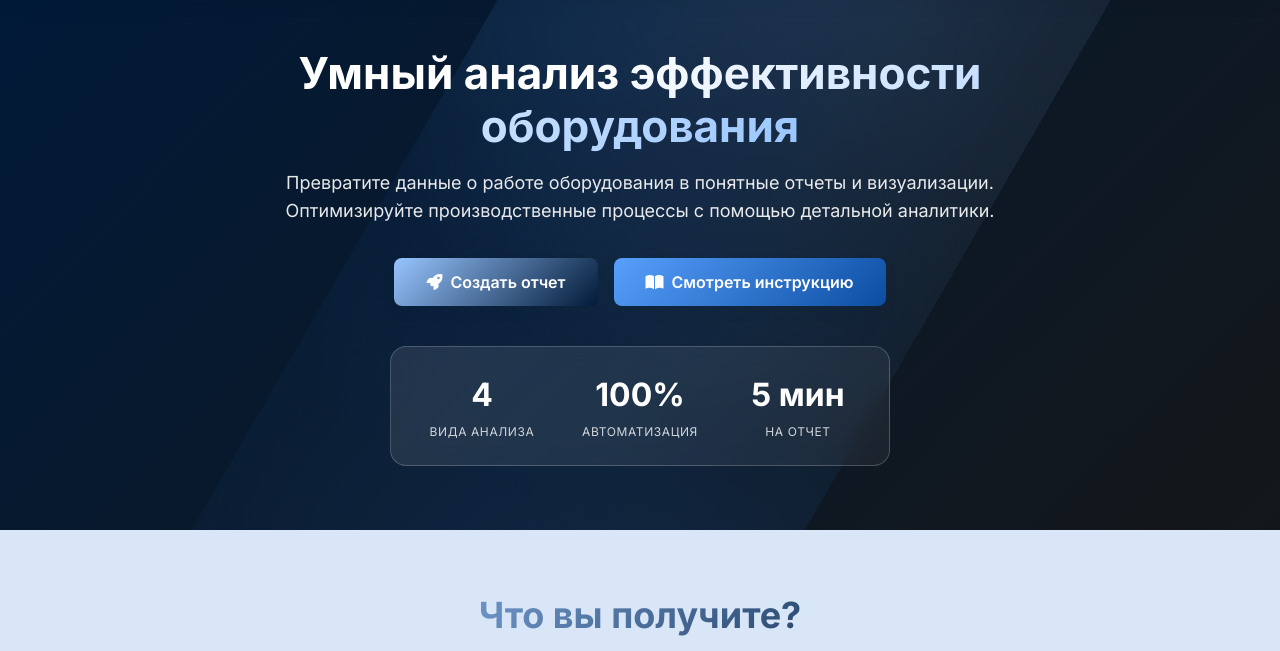
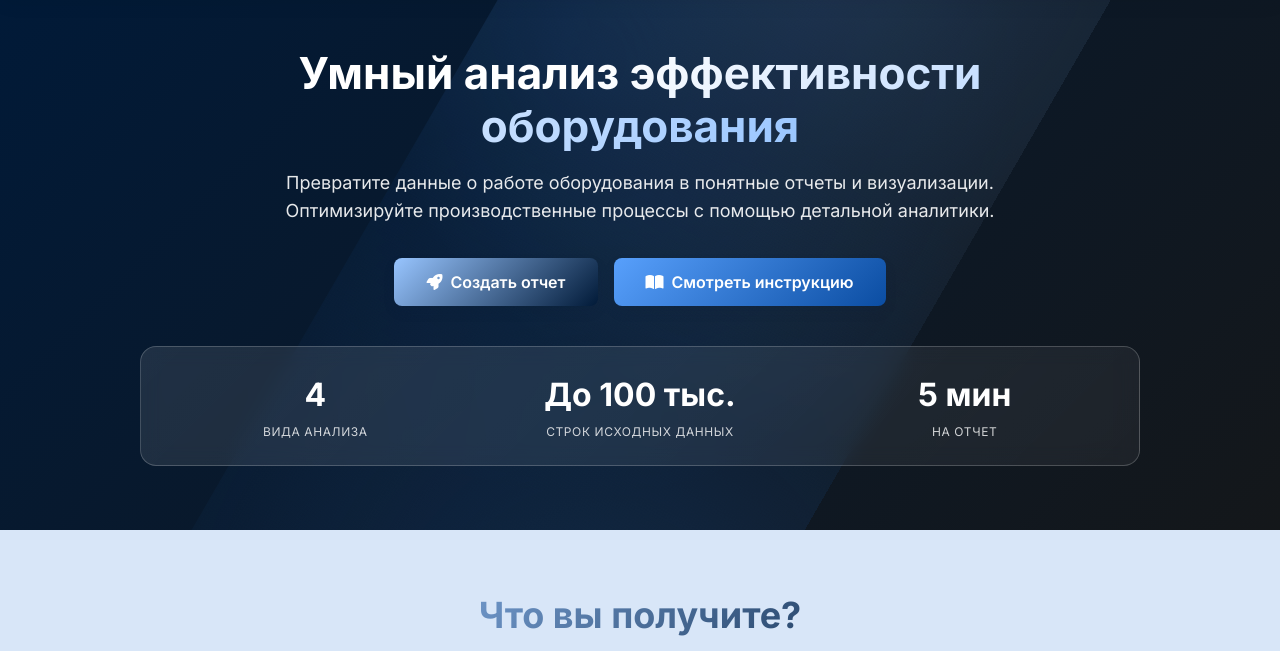
Before and after one commit to MrPelemeshka/Analyzer, a Flask app: page / in a window 1280 px wide. Shown: the part 71-722 px from the top of the page. Run offline with Flask 3, Linux system fonts and the light colour scheme.

Commit message:
fix v0.6.2

```diff
--- a/static/css/main.css
+++ b/static/css/main.css
@@ -540,7 +540,7 @@ main {
 
 .hero-text {
     text-align: center;
-    max-width: 800px;
+    max-width: 1000px;
     margin: 0 auto;
 }
 
@@ -560,8 +560,9 @@ main {
 .hero-description {
     font-size: 1.125rem;
     color: rgba(255, 255, 255, 0.9);
-    margin-bottom: 2rem;
+    margin: auto auto 2rem auto;
     line-height: 1.6;
+    max-width: 800px;
 }
 
 /* Кнопки героя */
@@ -583,7 +584,7 @@ main {
     backdrop-filter: blur(10px);
     border-radius: var(--radius-lg);
     border: 1px solid rgba(255, 255, 255, 0.2);
-    max-width: 500px;
+    max-width: 1000px;
     margin: 0 auto;
 }
 
--- a/templates/includes/hero.html
+++ b/templates/includes/hero.html
@@ -34,8 +34,8 @@
                         <div class="stat-label">вида анализа</div>
                     </div>
                     <div class="stat-item">
-                        <div class="stat-number">100%</div>
-                        <div class="stat-label">автоматизация</div>
+                        <div class="stat-number">До 100 тыс.</div>
+                        <div class="stat-label">строк исходных данных</div>
                     </div>
                     <div class="stat-item">
                         <div class="stat-number">5 мин</div>
```
